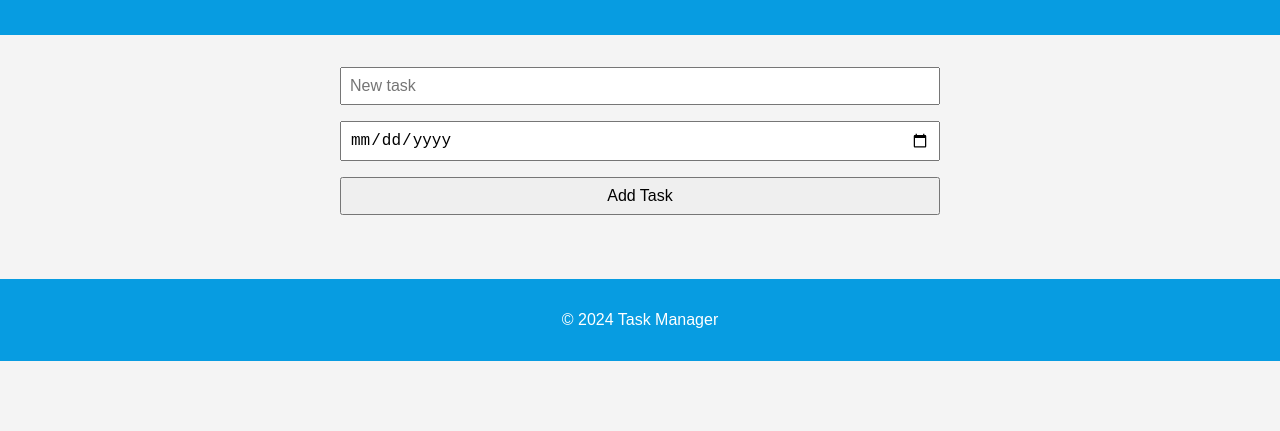
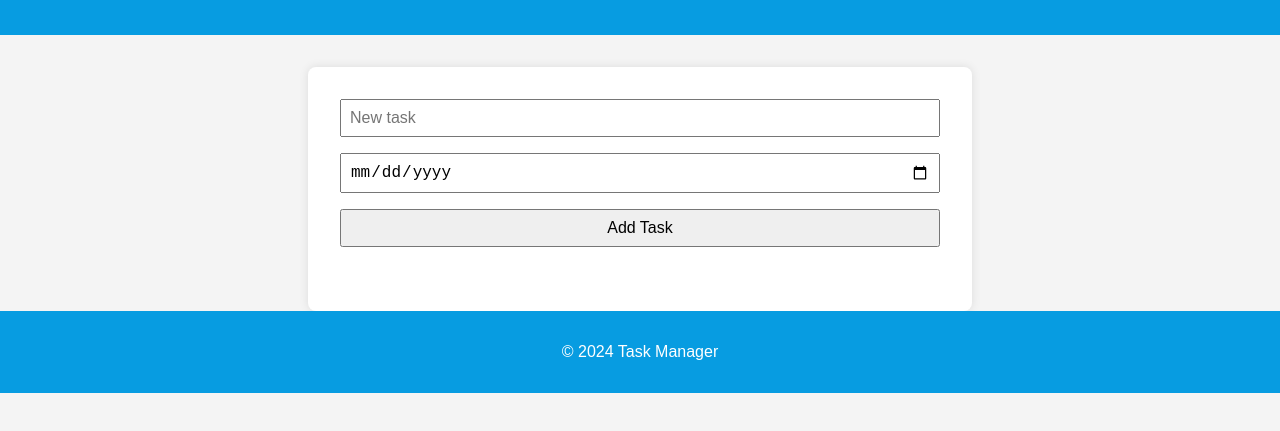
Before and after one commit to VadymMakohon/Task-Manager, a plain HTML site: page index.html in a window 1280 px wide. Shown: the part 77-508 px from the top of the page. Drawn offline with Linux system fonts and the light colour scheme.

Commit message:
updated a style to the main body

```diff
--- a/styles.css
+++ b/styles.css
@@ -20,6 +20,10 @@ main {
     padding: 2rem;
     width: 100%;
     max-width: 600px;
+    background-color: white; /* White background for the main section */
+    box-shadow: 0 0 10px rgba(0, 0, 0, 0.1); /* Slight shadow for depth */
+    border-radius: 8px; /* Rounded corners */
+    margin-top: 2rem;
 }
 
 .task-form {
```
